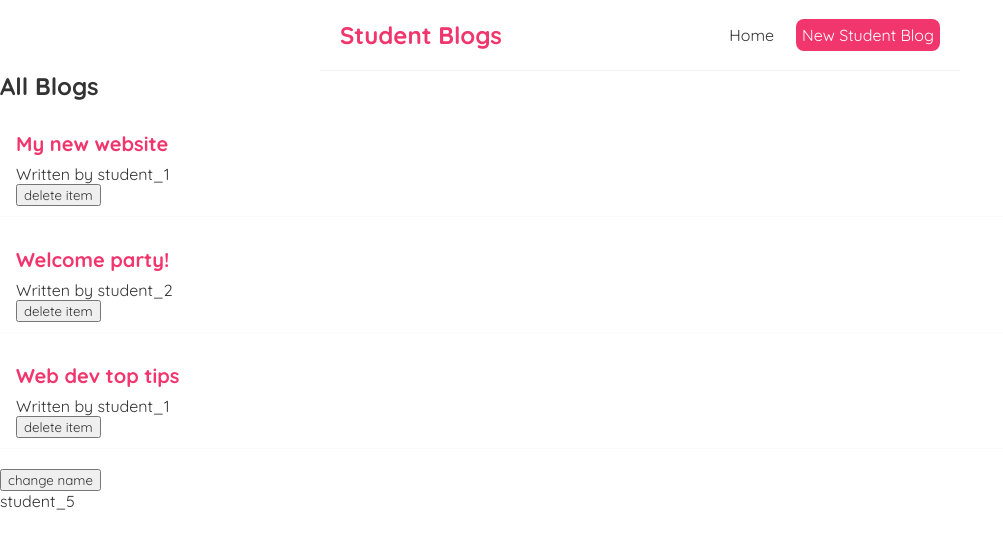
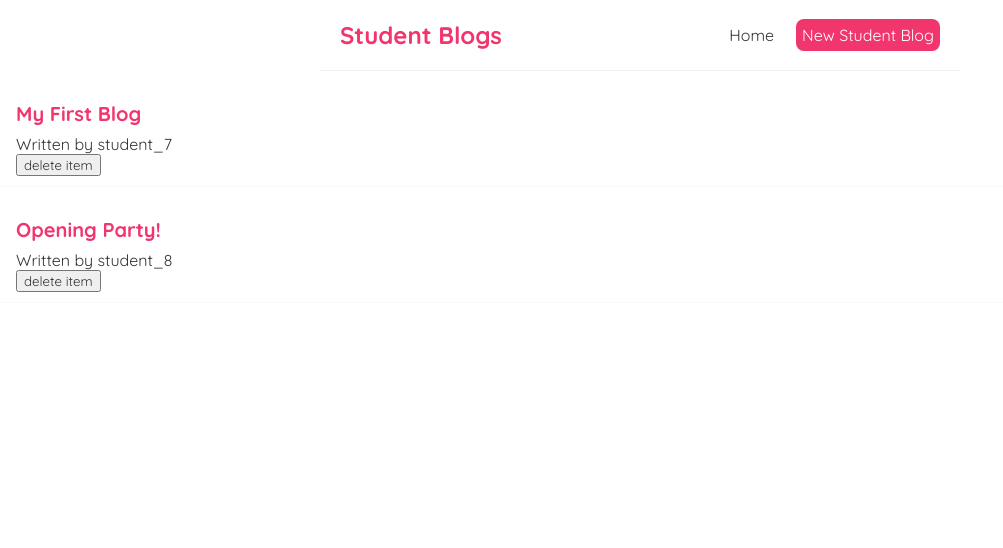
Before and after one commit to deepak0023/react_project, a React (Create React App) app: page / in a window 1280 px wide. Shown: the top 548 px of the page, without its empty margins (0-1003 px from the left). Built offline with nearby package versions, Linux system fonts and the light colour scheme; data requests are answered from the project's data file.

Commit message:
Featch : Fetch the data from the backend api and display it

```diff
--- a/src/Home.js
+++ b/src/Home.js
@@ -2,29 +2,26 @@ import { useEffect, useState } from "react";
 import ItemList from "./ItemList";
 
 const Home = () => {
-  const [blogs, setBlogs] = useState([
-    { title: 'My new website', body: 'lorem ipsum...', author: 'student_1', id: 1 },
-    { title: 'Welcome party!', body: 'lorem ipsum...', author: 'student_2', id: 2 },
-    { title: 'Web dev top tips', body: 'lorem ipsum...', author: 'student_1', id: 3 }
-  ])
-
-  const [name, setName] = useState('student_5');
+  const [blogs, setBlogs] = useState(null);
 
   const handleDelete = (id) => {
     const newBlogs = blogs.filter(blog => blog.id !== id);
     setBlogs(newBlogs);
   }
 
-  useEffect(() => {                  // If no second parameter then run on every render
-    console.log('use effect ran');
-    console.log(blogs);
-  }, [name])                         // empty array means only on first render
+  useEffect(() => {
+    fetch('http://localhost:8000/blogs')
+      .then(res => {
+        return res.json();
+      })
+      .then(data => {
+        setBlogs(data);
+      })
+  }, [])
 
   return (
     <div className="home">
-      <ItemList items={blogs} title="All Blogs" handleDelete={handleDelete}/>
-      <button onClick={() => setName('Student_6')}>change name</button>
-      <p>{name}</p>
+      {blogs && <ItemList items={blogs} handleDelete={handleDelete} />}
     </div>
   );
 }
```
